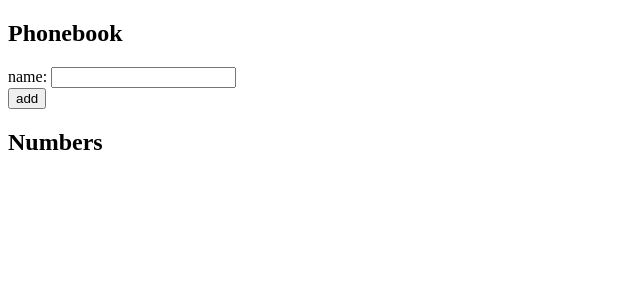
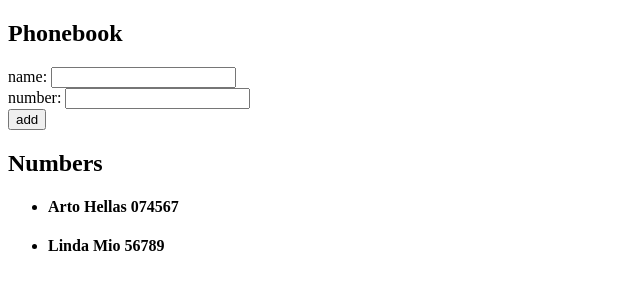
Before and after one commit to iggy-pigy/training_phonebook, a React (Create React App) app: page / in a window 1280 px wide. Shown: the top 300 px of the page, without its empty margins (0-640 px from the left). Built offline with nearby package versions, Linux system fonts and the light colour scheme.

Commit message:
Updated Person component

```diff
--- a/src/App.js
+++ b/src/App.js
@@ -1,24 +1,57 @@
 import React, { useState } from 'react';
+import Person from "./components/Person";
 
 const App = () => {
 
   const [persons, setPersons] = useState([
-    { name: 'Arto Hellas' }
+    { name: 'Arto Hellas', number: "074567" }, { name: "Linda Mio", number: "56789" }
   ])
   const [newName, setNewName] = useState('')
+  const [newNumber, setNewNumber] = useState('')
+
+  const setNewContact = (event) => {
+    event.preventDefault();
+    const contactObject = {
+      name: newName,
+      number: newNumber,
+      id: persons.length + 1,
+    }
+    setPersons(persons.concat(contactObject))
+    setNewName("")
+    setNewNumber("'")
+  }
+
+  const handleNameChange = (event) => {
+    console.log(event.target.value)
+    setNewName(event.target.value)
+  }
+
+  const handleNumberChange = (event) => {
+    console.log(event.target.value)
+    setNewNumber(event.target.value)
+  }
+
 
   return (
     <div>
       <h2>Phonebook</h2>
-      <form>
+
+      <form onSubmit={setNewContact}>
         <div>
-          name: <input />
+          name: <input onChange={handleNameChange} />
+        </div>
+        <div>
+          number: <input onChange={handleNumberChange} />
         </div>
         <div>
           <button type="submit">add</button>
         </div>
       </form>
+
       <h2>Numbers</h2>
+      <ul>
+        {persons.map(person => <Person key={person.name} person={person} />)}
+      </ul>
     </div>
   );
 }
--- /dev/null
+++ b/src/components/Person.js
@@ -0,0 +1,14 @@
+import React from 'react';
+
+const Person = (props) => {
+    const { person } = props
+    return (
+        <div>
+            <li>
+                <h4> {person.name} {person.number} </h4>
+            </li>
+        </div>
+    );
+};
+
+export default Person;
```
